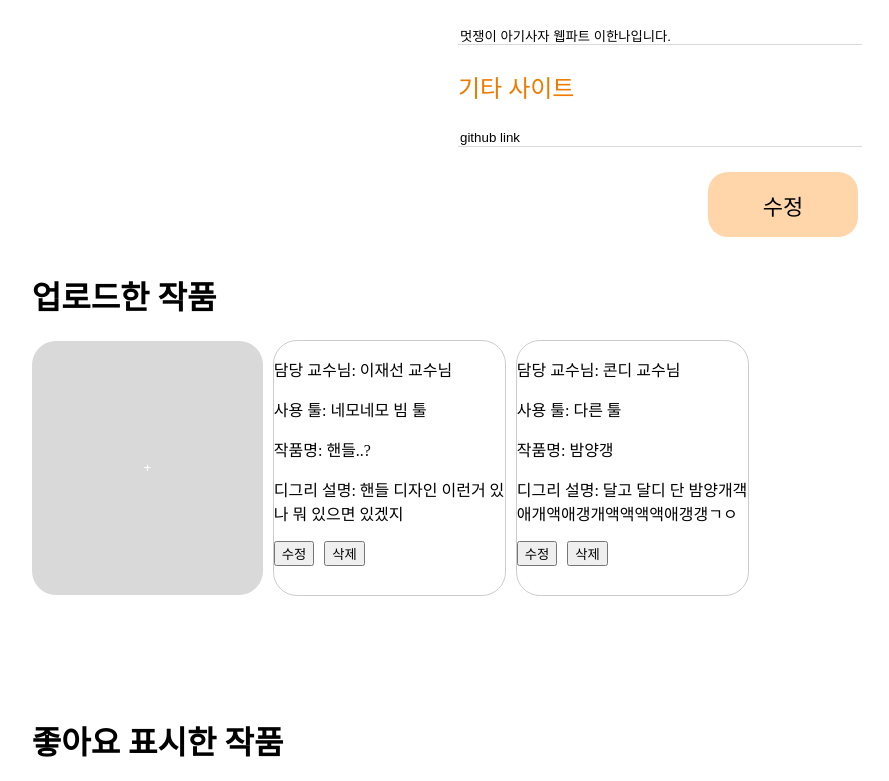
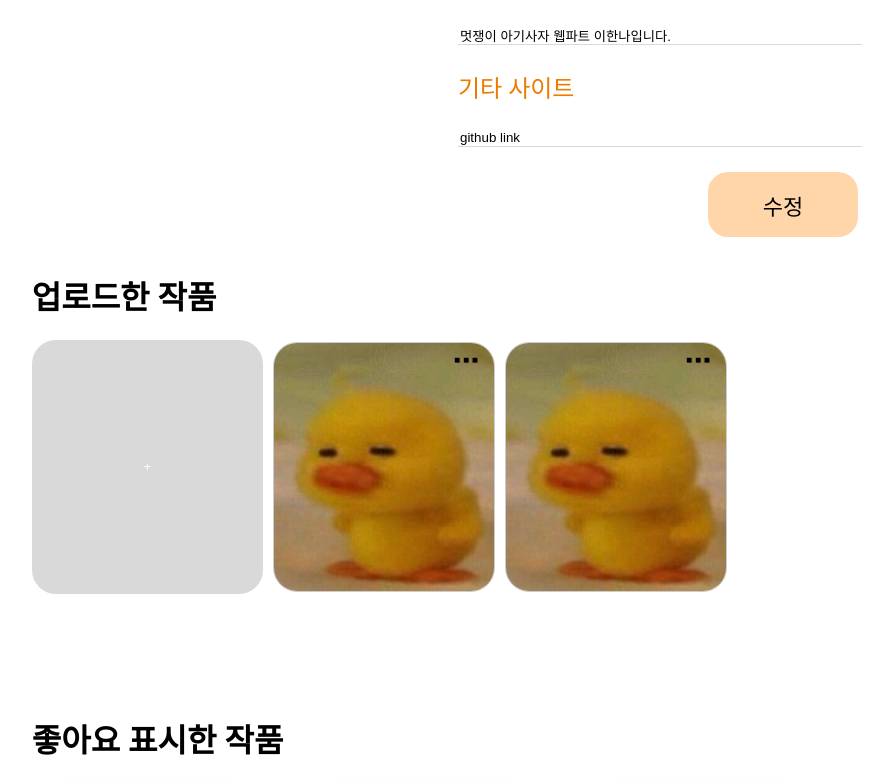
Before and after one commit to LikeLionHGU/DaePo_Front, a React (Create React App) app: page /DaePo/MyPage in a window 1280 px wide. Shown: the part 549-1330 px from the top of the page, without its empty margins (205-1094 px from the left). Built offline with nearby package versions, Linux system fonts and the light colour scheme; a web font is replaced by a local one; what recoil-persist would draw is missing.

Commit message:
style: 업로드한 작품 디자인 수정

```diff
--- a/src/component/Home/MyPortfolioComponent/MyPortfolioComponent.js
+++ b/src/component/Home/MyPortfolioComponent/MyPortfolioComponent.js
@@ -44,6 +44,7 @@ const PlusButton = styled.button`
   border-radius: 24px;
   cursor: pointer;
 `;
+
 function MyPortfolioComponent() {
   const [showEditModal, setShowEditModal] = useState(false);
   const [selectedData, setSelectedData] = useState(null);
@@ -53,6 +54,7 @@ function MyPortfolioComponent() {
     setSelectedData(data);
     setShowEditModal(true);
   };
+
   const handleCardDeleteClick = () => {
     setShowDeleteModal(true);
   };
@@ -80,6 +82,8 @@ function MyPortfolioComponent() {
             data={data}
             onEdit={handleCardEditClick}
             onDelete={handleCardDeleteClick}
+            showEditModal={showEditModal}
+            showDeleteModal={showDeleteModal}
           />
         ))}
       </NoCenterHorizontal>
@@ -90,4 +94,5 @@ function MyPortfolioComponent() {
     </Container>
   );
 }
+
 export default MyPortfolioComponent;
--- a/src/component/Home/MyPortfolioComponent/PortfolioCardComponent.js
+++ b/src/component/Home/MyPortfolioComponent/PortfolioCardComponent.js
@@ -1,37 +1,123 @@
 import styled from "styled-components";
+import React, { useState } from "react";
+import img from "../../../img/duck2.png";
 
 const Card = styled.div`
   border: 1px solid #ccc;
   margin-left: 10px;
-  width: 231px;
-  height: 254px;
+  width: 220px;
+  height: 248px;
   border-radius: 24px;
   cursor: pointer;
+  position: relative;
+  overflow: hidden;
 `;
 
-const Button = styled.button`
-  margin-right: 10px;
+const DropdownButton = styled.button`
+  z-index: 2;
+  background: none;
+  border: none;
   cursor: pointer;
+  font-size: 10px;
+  position: absolute;
+  top: 10px;
+  right: 10px;
+  color: black;
+  display: ${(props) => (props.show ? "block" : "none")}; // 추가된 부분
 `;
 
-function PortfolioCardComponent({ data, onEdit, onDelete }) {
+const Img = styled.img`
+  width: 100%;
+  height: 100%;
+  object-fit: cover;
+  position: absolute;
+  top: 0;
+  left: 0;
+`;
+
+const DropdownMenu = styled.div`
+  position: absolute;
+  top: 30px;
+  right: 10px;
+  background-color: black;
+  color: white;
+  border: none;
+  z-index: 3;
+  width: 80px;
+  height: 45px;
+  font-size: 12px;
+`;
+
+const DropdownMenuItem = styled.div`
+  border-bottom: 1px solid white;
+  padding-top: 3px;
+  padding-bottom: 3px;
+  text-align: center;
+  cursor: pointer;
+  color: white;
+  &:hover {
+    background-color: black;
+  }
+`;
+
+const Modal = styled.div`
+  position: fixed;
+  top: 50%;
+  left: 50%;
+  transform: translate(-50%, -50%);
+  background-color: white;
+  border: 1px solid #ccc;
+  border-radius: 8px;
+  box-shadow: 0px 4px 8px rgba(0, 0, 0, 0.1);
+  z-index: 1000;
+  padding: 16px;
+`;
+
+function PortfolioCardComponent({
+  data,
+  onEdit,
+  onDelete,
+  showEditModal,
+  showDeleteModal,
+}) {
+  const [showDropdown, setShowDropdown] = useState(false);
+  const [isModalOpen, setIsModalOpen] = useState(false);
+
+  const handleDropdownToggle = () => {
+    setShowDropdown((prev) => !prev);
+  };
+
   const handleEditClick = () => {
     onEdit(data);
+    setShowDropdown(false);
   };
+
   const handleDeleteClick = () => {
     onDelete();
+    setShowDropdown(false);
   };
 
   return (
     <Card>
-      <p>담당 교수님: {data.professor}</p>
-      <p>사용 툴: {data.tools}</p>
+      {/* <p>담당 교수님: {data.professor}</p>
+      <p>사용 툴: {data.tools}</p> */}
       {/* <p>제작 연도: {data.year}</p>
       <p>분야: {data.field}</p> */}
-      <p>작품명: {data.title}</p>
-      <p>디그리 설명: {data.description}</p>
-      <Button onClick={handleEditClick}>수정</Button>
-      <Button onClick={handleDeleteClick}>삭제</Button>
+      {/* <p>작품명: {data.title}</p>
+      <p>디그리 설명: {data.description}</p> */}
+      <Img src={img} alt="img"></Img>
+      <DropdownButton
+        show={!showEditModal && !showDeleteModal}
+        onClick={handleDropdownToggle}
+      >
+        ■ ■ ■
+      </DropdownButton>
+      {showDropdown && (
+        <DropdownMenu>
+          <DropdownMenuItem onClick={handleEditClick}>수정</DropdownMenuItem>
+          <DropdownMenuItem onClick={handleDeleteClick}>삭제</DropdownMenuItem>
+        </DropdownMenu>
+      )}
     </Card>
   );
 }
```
